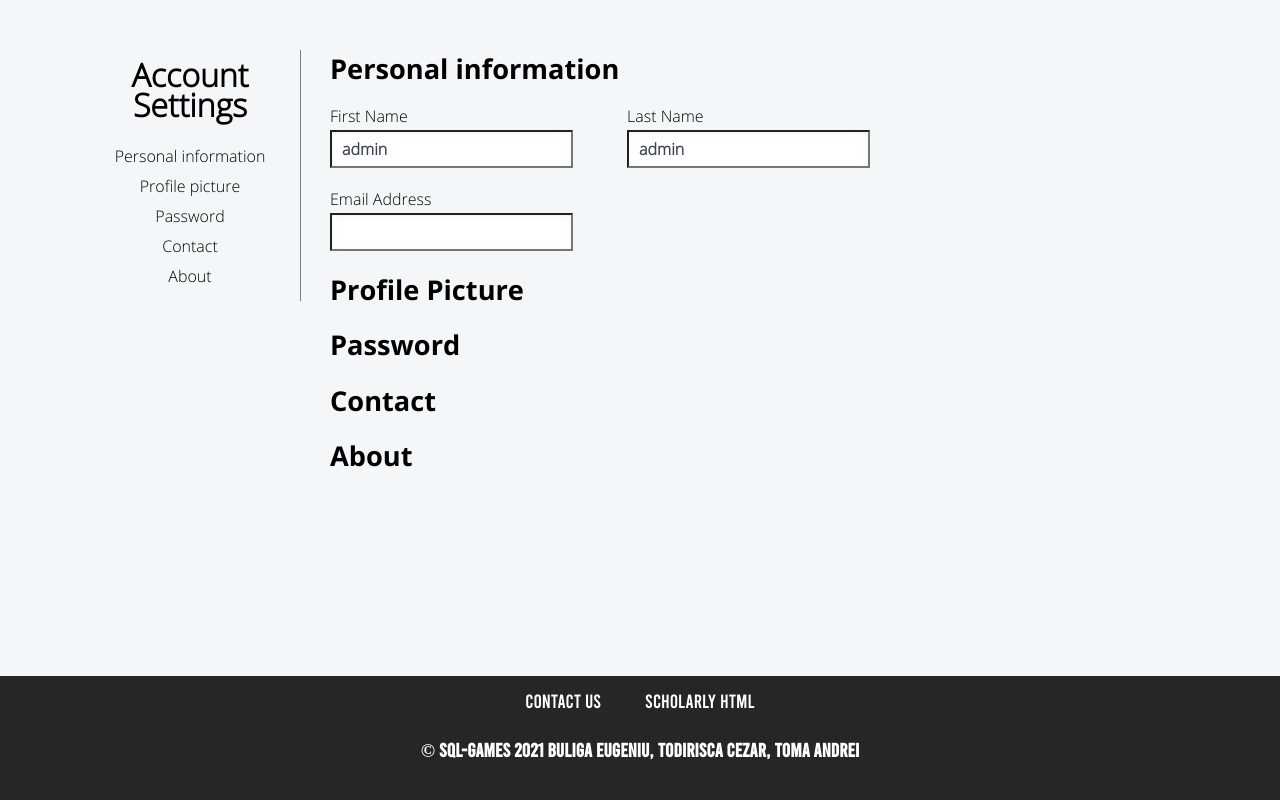
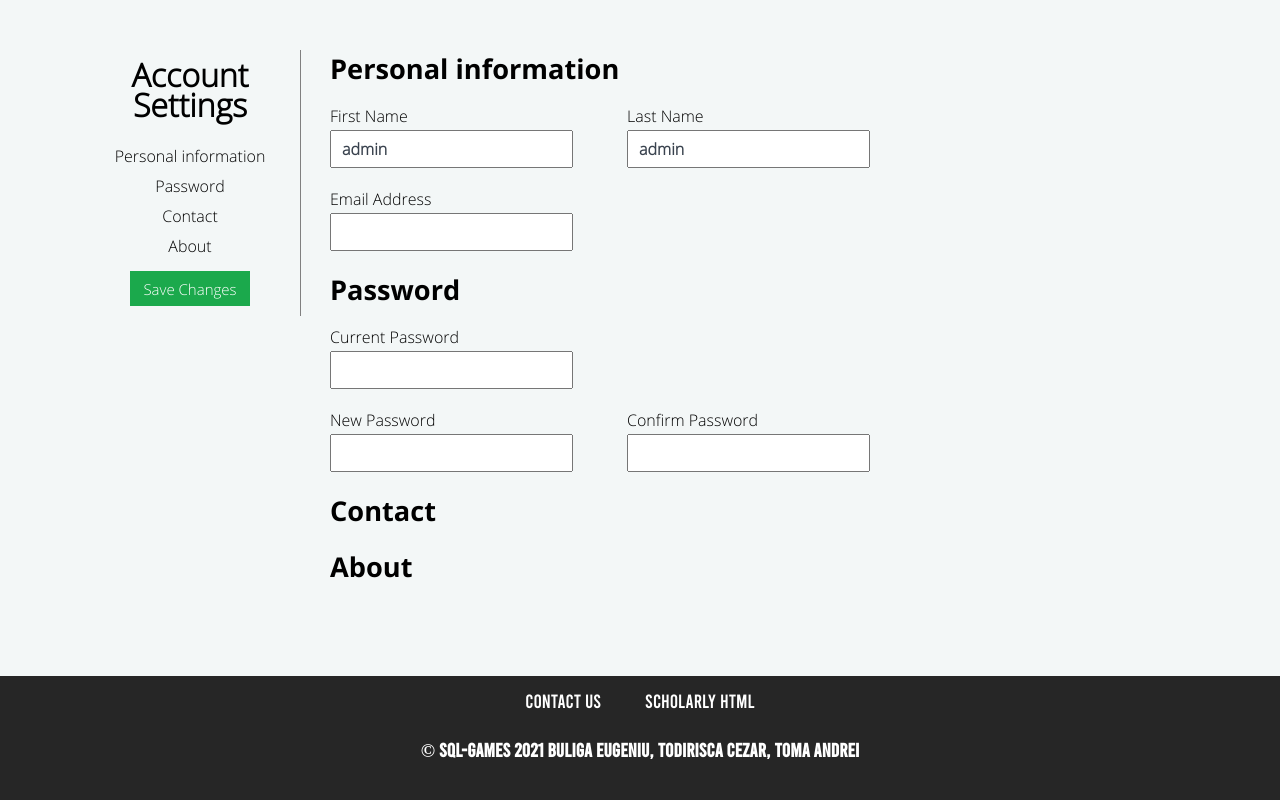
Before and after one commit to Ca3zsar/SQL-Games, a PHP site: page /profile_settings.html in a window 1280 px wide. Shown: the part 64-864 px from the top of the page. Run offline with PHP 8.4, Linux system fonts and the light colour scheme.

Commit message:
added password input + submit button

```diff
--- a/front-end/profile_settings.html
+++ b/front-end/profile_settings.html
@@ -47,10 +47,10 @@
             <div class="settings-nav">
                 <h1 class="account-settings">Account Settings</h1>
                 <div>Personal information</div>
-                <div>Profile picture</div>
                 <div>Password</div>
                 <div>Contact</div>
                 <div>About</div>
+                <button type="submit" class="submit-changes">Save Changes</button>
             </div>
             <div class="settings">
                 <div class="personal-info">
@@ -59,26 +59,42 @@
                         <form class="name-info">
                             <div class="first-name-div">
                                 <label for="first-name-input" class="first-name-label settings-label">First Name</label>
-                                <input class="first-name-input settings-input" name="first-name-input" value="admin">
+                                <input class="first-name-input settings-input" name="first-name-input" value="admin" />
                             </div>
                             <div class="last-name-div">
                                 <label for="last-name-input" class="last-name-label settings-label">Last Name</label>
-                                <input class="last-name-input settings-input" name="last-name-input" value="admin">
+                                <input class="last-name-input settings-input" name="last-name-input" value="admin" />
                             </div>
                         </form>
                         <form class="email-info">
                             <div class="email-div">
                                 <label for="email-input" class="email-label settings-label">Email Address</label>
-                                <input class="email-input" name="email-input" type="email">
+                                <input class="email-input" name="email-input" type="email" />
                             </div>
                         </form>
                     </div>
                 </div>
-                <div class="profile-picture">
-                    <h1 class="section-header">Profile Picture</h1>
-                </div>
-                <div class="password-div">
+                <div class="pass-info">
                     <h1 class="section-header">Password</h1>
+                    <div class="information">
+                        <form class="current-info">
+                            <div class="current-password-div">
+                                <label for="current-pass-input" class="current-pass-label settings-label">Current Password</label>
+                                <input type = "password" name="current-pass-input" class="current-pass-input">
+                            </div>
+                        </form>
+
+                        <form class="password-info">
+                            <div class="password-div">
+                                <label for="password-input" class="password-label settings-label">New Password</label>
+                                <input type = "password" name="password-input" class="password-input" />
+                            </div>
+                            <div class="confirm-password-div">
+                                <label for="confirm-input" class="confirm-label settings-label">Confirm Password</label>
+                                <input type="password" name="confirm-input" class="confirm-input" />
+                            </div>
+                        </form>
+                    </div>
                 </div>
                 <div class="contact-div">
                     <h1 class="section-header">Contact</h1>
--- a/front-end/styles/profile_settings.css
+++ b/front-end/styles/profile_settings.css
@@ -36,6 +36,10 @@ body {
 	border-right: 1px solid gray;
 	width: 200px;
 	position: fixed;
+	text-align: center;
+	display:flex;
+	flex-direction: column;
+	align-items: center;
 }
 
 .settings-nav div {
@@ -45,6 +49,24 @@ body {
 .settings-nav div:hover {
 	background: rgb(21, 21, 21);
 	background: linear-gradient( 90deg, rgba(70, 69, 69, 0.964) 0%, rgba(129, 129, 129, 0.902) 50%, rgba(192, 191, 191, 0.757) 100%);
+}
+
+.submit-changes{
+	margin-top:10px;
+	height:35px;
+	color: #fff;
+	font-size:15px;
+	font-family: open-sans-light;
+	font-weight: 400;
+	cursor: pointer;
+	width:60%;
+
+	display:flex;
+	align-items: center;
+	justify-content: center;
+	background-color:#1ba94c;
+	border:none;
+	/* width:150px; */
 }
 
 .settings-area{
@@ -83,7 +105,7 @@ body {
 	width:calc(100% - 200px);
 }
 
-.personal-info{
+.personal-info, .pass-info{
 	width:50%;
 }
 
@@ -91,7 +113,7 @@ body {
 	width:100%;
 }
 
-.name-info, .email-info{
+.name-info, .email-info, .password-info, .current-info{
 	display:flex;
 	width:100%;
 	justify-content: space-between;
@@ -99,11 +121,11 @@ body {
 	margin-bottom:20px;
 }
 
-.name-info label, .email-info label{
+.name-info label, .email-info label, .password-info label, .current-info label{
 	margin-bottom:3px;
 }
 
-.name-info input, .email-info input{
+.name-info input, .email-info input, .password-info input, .current-info input{
 	font-family: open-sans-light;
 	font-weight: 600;
 	line-height: 1.5em;
@@ -111,14 +133,12 @@ body {
 
 	padding:5px;
 	padding-left:10px;
-
 	color:#39424e;
-
-	box-shadow: inset 0 1px 2px rgba(151,159,175,0.1),inset 0 1px 15px rgba(151,159,175,0.05);
 }
 
 
-.first-name-div , .last-name-div, .email-div{
+.first-name-div , .last-name-div, .email-div,
+.password-div, .confirm-password-div , .current-password-div{
 	display: flex;
 	flex-direction: column;
 	width:45%;
```
